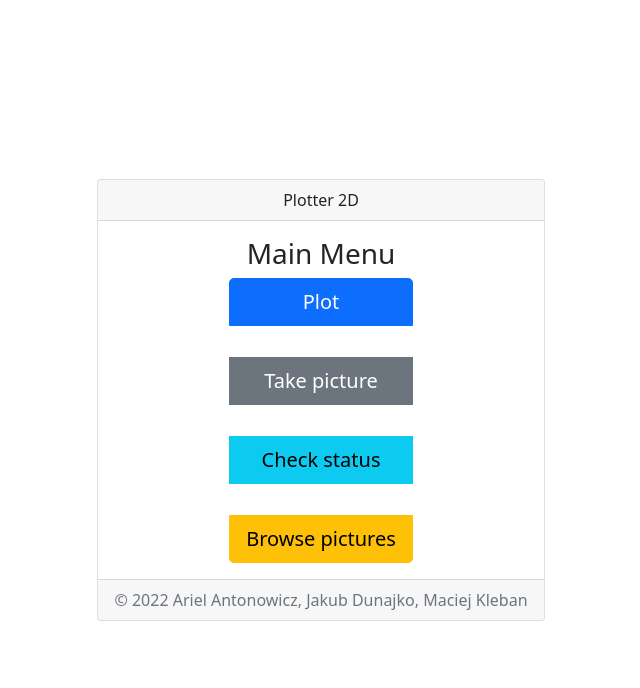
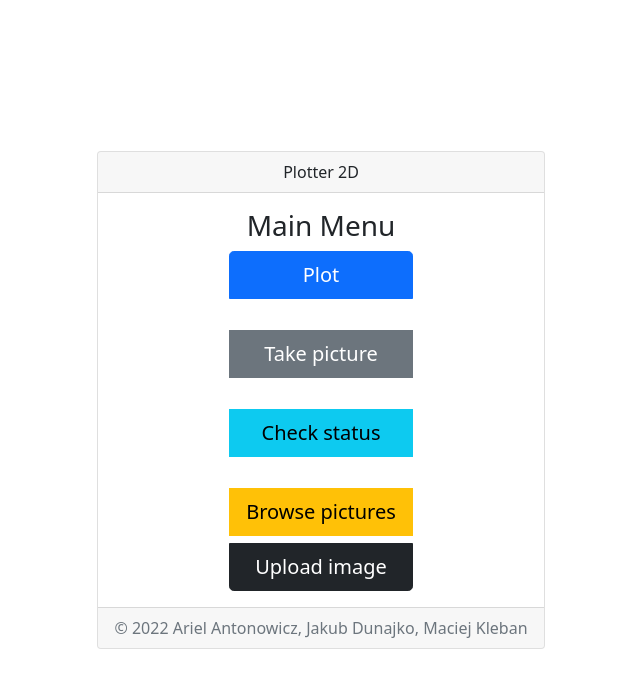
Before and after one commit to Dawnkai/plotter, a Flask app: page / in a window 1280 px wide. Shown: the top 688 px of the page, without its empty margins (319-959 px from the left). Run offline with Flask 2, Linux system fonts and the light colour scheme.

Commit message:
Update home.html

```diff
--- a/templates/home.html
+++ b/templates/home.html
@@ -5,6 +5,7 @@
 		<button type="button" class="btn btn-primary btn-lg mb-2" id="to-plot">Plot</button></br>
 		<button type="button" class="btn btn-secondary btn-lg mb-2" id="to-camera">Take picture</button></br>
 		<button type="button" class="btn btn-info btn-lg mb-2">Check status</button></br>
-		<button type="button" class="btn btn-warning btn-lg" id="to-images">Browse pictures</button>
+		<button type="button" class="btn btn-warning btn-lg mb-2" id="to-images">Browse pictures</button>
+		<button type="button" class="btn btn-dark btn-lg" id="to-upload">Upload image</button>
 	</div>
 {% endblock %}
```
